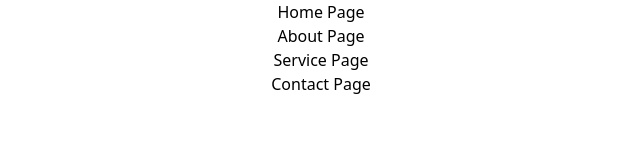
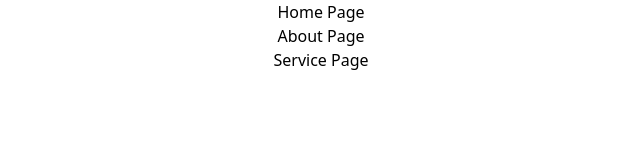
Before and after one commit to Abhijeetkokat007/rk-public-school, a React (Create React App) app: page / in a window 1280 px wide. Shown: the top 162 px of the page, without its empty margins (319-959 px from the left). Built offline with nearby package versions, Linux system fonts and the light colour scheme.

Commit message:
Update App.js

```diff
--- a/src/App.js
+++ b/src/App.js
@@ -7,7 +7,6 @@ function App() {
      <h1>Home Page</h1>
      <h1>About Page</h1>
     <h1>Service Page</h1>
-    <h1>Contact Page</h1>
     </div>
   );
 }
```
